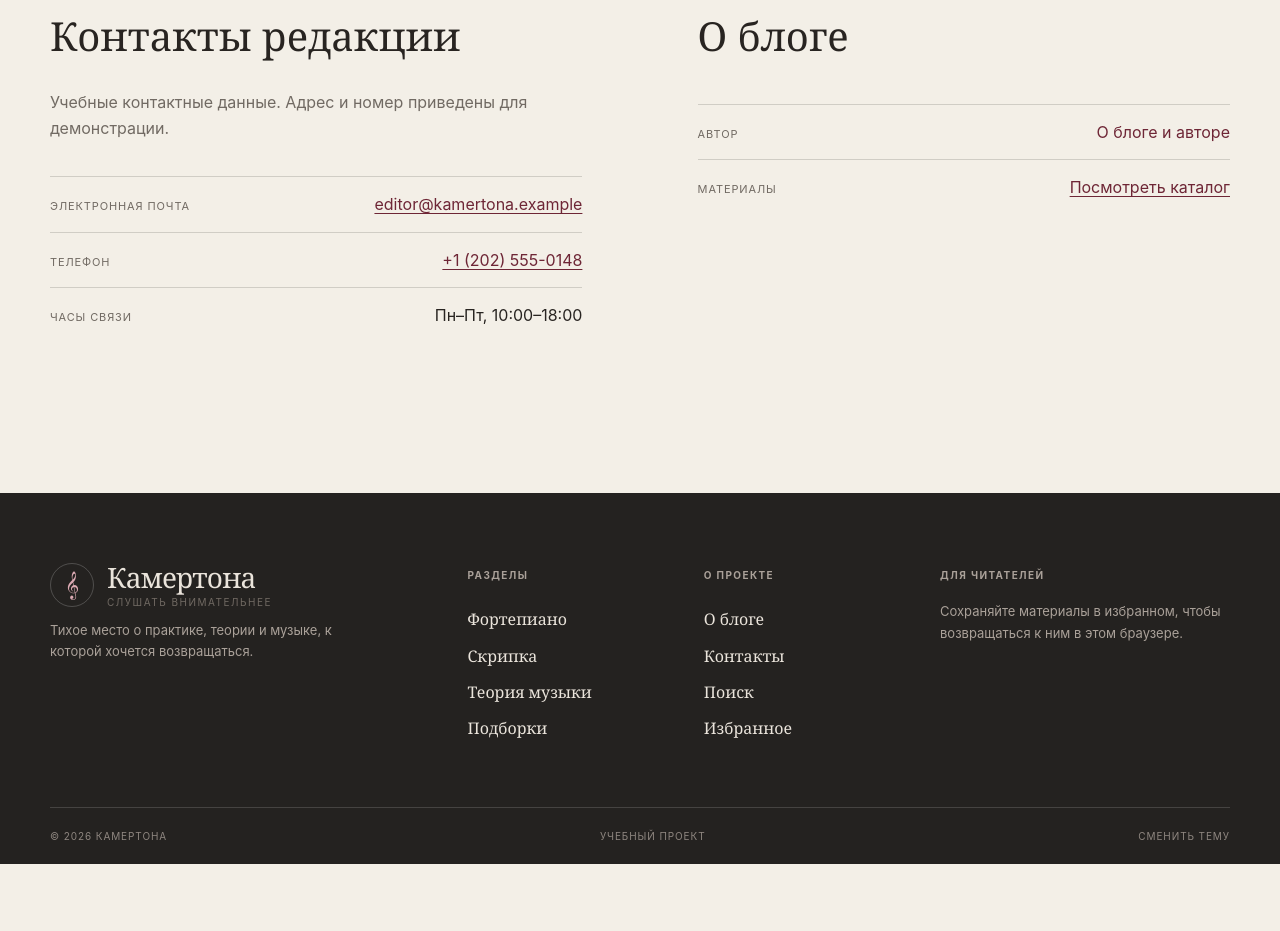
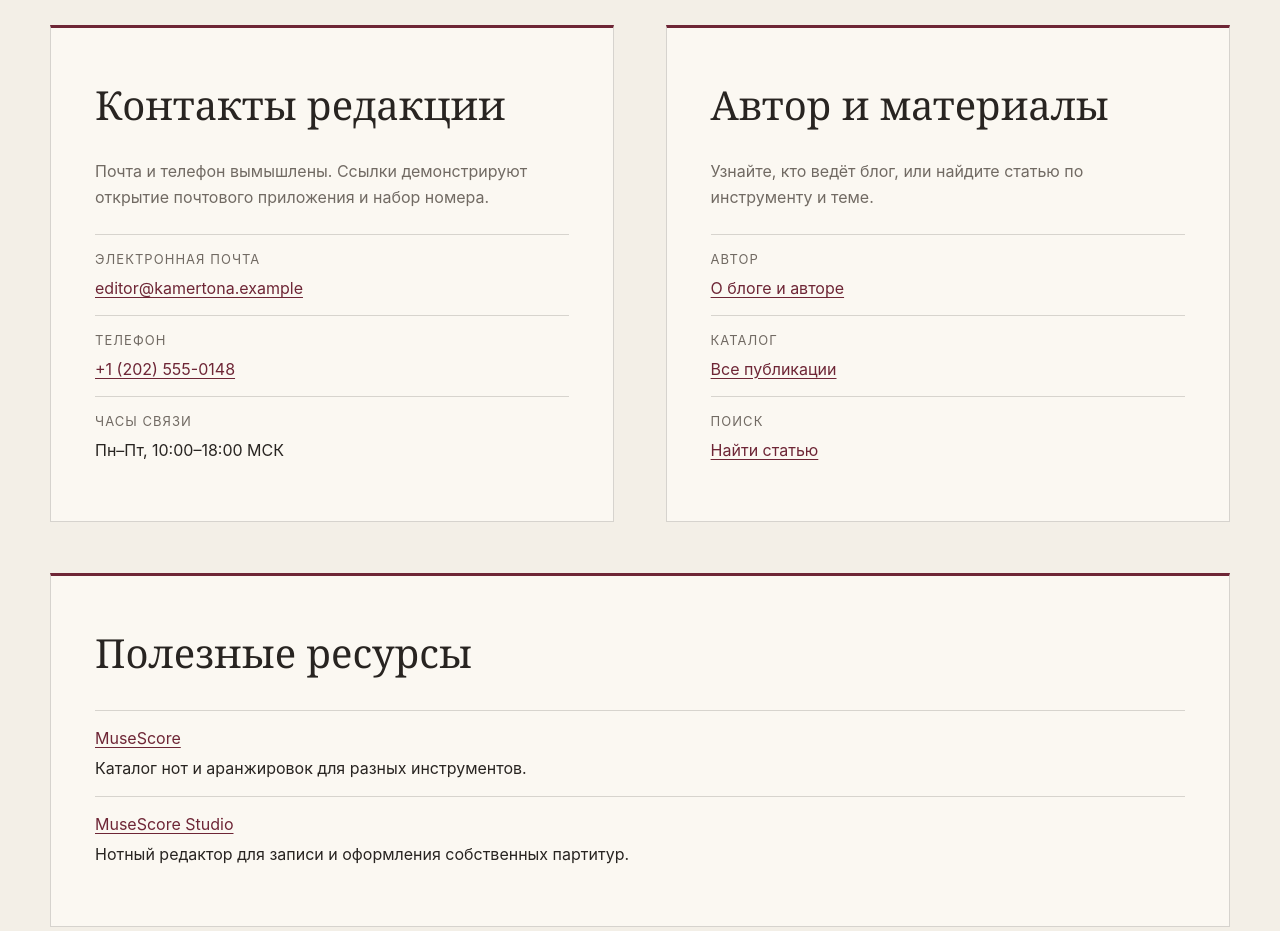
Before and after one commit to justangelha/justangelha.github.io, a plain HTML site: page contacts.html in a window 1280 px wide. Shown: the part 678-1609 px from the top of the page. Before the commit the page ends 1542 px from the top, so only its background shows below. Drawn offline with Linux system fonts and the light colour scheme.

Commit message:
Improve contact page and make defense changes clearer

```diff
--- a/contacts.html
+++ b/contacts.html
@@ -9,9 +9,9 @@
       content="Информация об обратной связи музыкального блога Камертона."
     />
     <link rel="icon" href="images/theory.svg" type="image/svg+xml" />
-    <link rel="stylesheet" href="css/style.css" />
+    <link rel="stylesheet" href="css/style.css?v=defense-2" />
     <script src="js/data.js" defer></script>
-    <script src="js/script.js" defer></script>
+    <script src="js/script.js?v=defense-2" defer></script>
   <!-- Yandex.Metrika counter -->
 <script type="text/javascript">
     (function(m,e,t,r,i,k,a){
@@ -39,14 +39,15 @@
             <span class="eyebrow">Обратная связь</span>
             <h1>Контакты</h1>
           </div>
-          <p>Контакты редакции, информация об авторе и ссылки на материалы блога.</p>
+          <p>Информация об авторе «Камертоны», контакты для учебной демонстрации и ресурсы для музыкальной практики.</p>
         </div>
       </header>
-      <section class="section container">
-        <div class="contact-grid">
+      <div class="section container">
+        <div class="contact-grid contact-cards">
           <section class="contact-details" aria-labelledby="editorial-contacts">
             <h2 id="editorial-contacts">Контакты редакции</h2>
-            <p>Учебные контактные данные. Адрес и номер приведены для демонстрации.</p>
+            <p id="contact-demo-note">Почта и телефон вымышлены. Ссылки демонстрируют открытие почтового приложения и набор номера.</p>
+            <address class="contact-address" aria-describedby="contact-demo-note">
               <ul class="contact-list">
                 <li>
                   <span>Электронная почта</span>
@@ -58,25 +59,44 @@
                 </li>
                 <li>
                   <span>Часы связи</span>
-                <div>Пн–Пт, 10:00–18:00</div>
+                  <div>Пн–Пт, 10:00–18:00 МСК</div>
                 </li>
               </ul>
+            </address>
           </section>
           <section class="contact-details" aria-labelledby="blog-links">
-            <h2 id="blog-links">О блоге</h2>
+            <h2 id="blog-links">Автор и материалы</h2>
+            <p>Узнайте, кто ведёт блог, или найдите статью по инструменту и теме.</p>
             <ul class="contact-list">
               <li>
                 <span>Автор</span>
                 <a class="contact-author-link" href="about.html">О блоге и авторе</a>
               </li>
               <li>
-                <span>Материалы</span>
-                <a href="catalog.html">Посмотреть каталог</a>
+                <span>Каталог</span>
+                <a href="catalog.html">Все публикации</a>
+              </li>
+              <li>
+                <span>Поиск</span>
+                <a href="search.html">Найти статью</a>
               </li>
             </ul>
           </section>
         </div>
+        <section class="contact-details contact-resources" aria-labelledby="reader-resources">
+          <h2 id="reader-resources">Полезные ресурсы</h2>
+          <ul class="contact-list">
+            <li>
+              <a href="https://musescore.com/">MuseScore</a>
+              <div>Каталог нот и аранжировок для разных инструментов.</div>
+            </li>
+            <li>
+              <a href="https://musescore.org/">MuseScore Studio</a>
+              <div>Нотный редактор для записи и оформления собственных партитур.</div>
+            </li>
+          </ul>
         </section>
+      </div>
     </main>
     <div data-site-footer></div>
   </body>
--- a/css/style.css
+++ b/css/style.css
@@ -358,8 +358,9 @@ svg {
   align-items: center;
   margin-bottom: 32px;
   color: var(--wine);
-  font-size: 14px;
-  letter-spacing: 0.18em;
+  font-size: 16px;
+  font-weight: 700;
+  letter-spacing: 0.08em;
   text-transform: uppercase;
 }
 .issue-label::before {
@@ -617,10 +618,12 @@ svg {
   position: absolute;
   right: 12px;
   bottom: 10px;
-  color: rgba(255, 255, 255, 0.92);
-  font-family: var(--serif);
-  font-size: 17px;
-  text-shadow: 0 1px 5px #000;
+  padding: 1px 8px;
+  color: #fff;
+  background: #282421;
+  font-family: var(--serif);
+  font-size: 20px;
+  line-height: 1.3;
 }
 .card-body {
   flex: 1;
@@ -1086,7 +1089,8 @@ svg {
   line-height: 1.82;
 }
 .article-content section > p {
-  text-indent: 1.25em;
+  margin-bottom: 1.35em;
+  text-indent: 1.75em;
 }
 .article-content blockquote {
   margin: 42px 0;
@@ -1233,23 +1237,41 @@ svg {
 .contact-details p {
   color: var(--muted);
 }
+.contact-cards {
+  gap: clamp(20px, 4vw, 54px);
+}
+.contact-cards .contact-details,
+.contact-resources {
+  padding: clamp(18px, 4vw, 44px);
+  border: 1px solid var(--line);
+  border-top: 3px solid var(--wine);
+  background: var(--surface);
+}
+.contact-cards h2,
+.contact-resources h2 {
+  font-size: clamp(27px, 4vw, 40px);
+}
+.contact-address {
+  font-style: normal;
+}
+.contact-resources {
+  margin-top: clamp(20px, 4vw, 54px);
+}
 .contact-list {
-  margin: 35px 0;
+  margin: 24px 0 0;
   padding: 0;
   list-style: none;
 }
 .contact-list li {
   padding: 14px 0;
-  display: flex;
-  flex-wrap: wrap;
+  display: grid;
   align-items: baseline;
-  gap: 4px 18px;
-  justify-content: space-between;
+  gap: 4px;
   border-top: 1px solid var(--line);
 }
 .contact-list span {
   color: var(--muted);
-  font-size: 11px;
+  font-size: 13px;
   text-transform: uppercase;
   letter-spacing: 0.08em;
 }
@@ -1262,17 +1284,9 @@ svg {
 .contact-list a:visited {
   color: var(--visited);
 }
-.contact-list .contact-author-link {
-  text-decoration-color: var(--paper);
-}
 .contact-list .contact-author-link.is-visited {
   color: var(--visited);
-  text-decoration-color: currentColor;
-}
-.contact-list .contact-author-link:visited,
-.contact-list .contact-author-link:hover,
-.contact-list .contact-author-link:focus-visible {
-  text-decoration-color: currentColor;
+  text-decoration-thickness: 2px;
 }
 .form-row {
   display: grid;
```
Also changed, not shown: 404.html (+2 -2 lines), about.html (+2 -2 lines), article.html (+2 -2 lines), catalog.html (+2 -2 lines), favorites.html (+2 -2 lines), index.html (+2 -2 lines), search.html (+2 -2 lines). Lines whose indentation alone changed are shown as unchanged.
